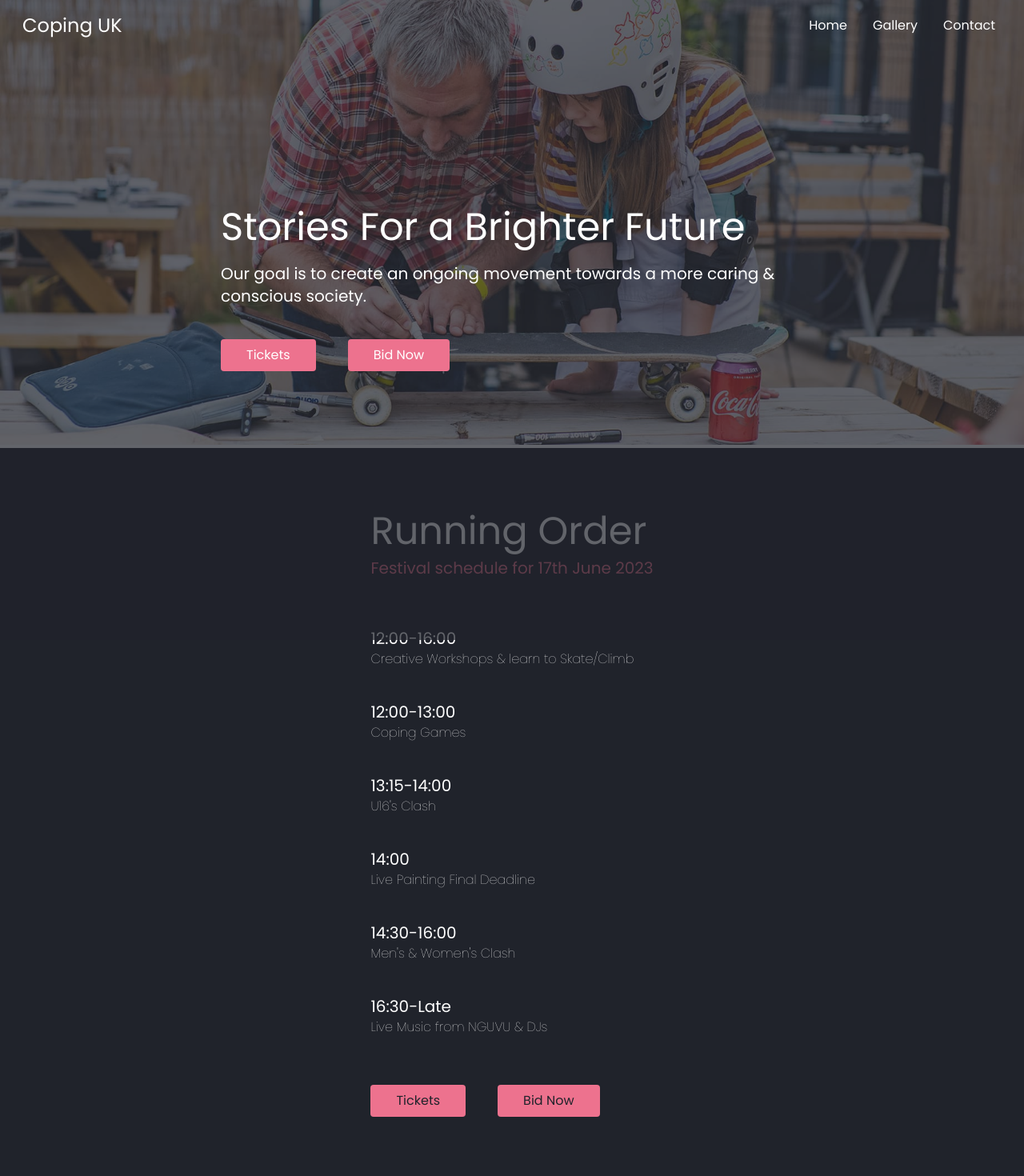
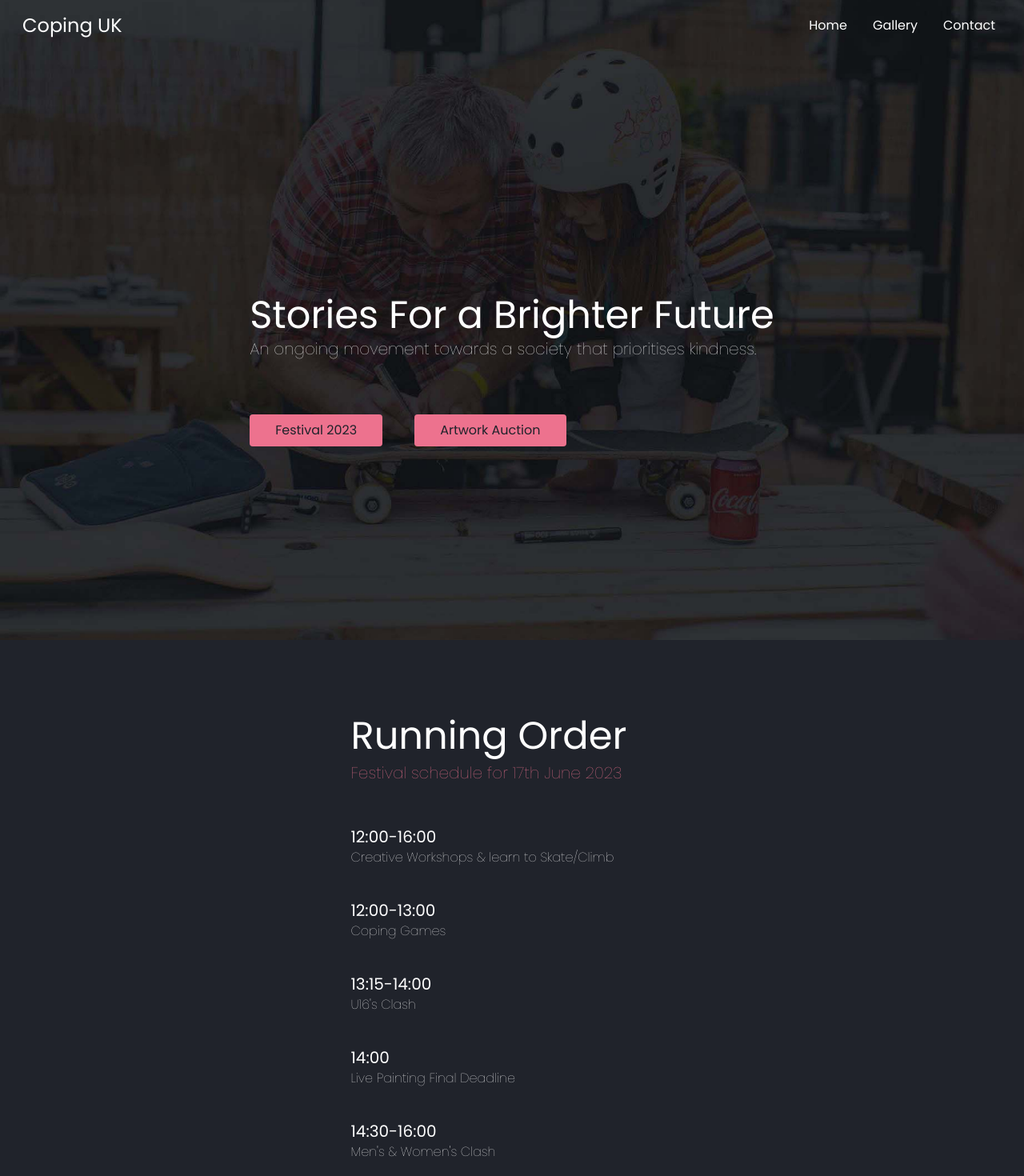
Before and after one commit to WilHesk/coping2023, a Next.js app: page / in a window 1280 px wide. Shown: the top 1470 px of the page at 80% size. Built offline with nearby package versions, Linux system fonts and the light colour scheme.

Commit message:
pre festival edits

```diff
--- a/components/Content.jsx
+++ b/components/Content.jsx
@@ -6,32 +6,32 @@ const Content = ({heading, subhead, time1, event1, time2, event2, time3, event3,
     <div className='flex items-center justify-center h-auto pt-20 pb-20 mb-12 bg-fixed bg-center bg-dkgrey'>
 
             <div className='text-white '>
-              <h2 className='text-5xl font-normal text-white '>{heading}</h2>
-              <p className='py-2 text-xl text-pink'>{subhead}</p>
+              <h2 className='pl-4 pr-4 pt-4 pb-2 text-5xl font-normal text-white '>{heading}</h2>
+              <p className='pl-4 pr-20 text-xl font-thin text-pink'>{subhead}</p>
               <div className='mt-[2rem]'>
-              <p className='py-5 pb-0 text-xl '>{time1}</p>
-              <p className='py-5 pt-0 font-thin '>{event1}</p>
-              <p className='py-5 pb-0 text-xl '>{time2}</p>
-              <p className='py-5 pt-0 font-thin '>{event2}</p>
-              <p className='py-5 pb-0 text-xl '>{time3}</p>
-              <p className='py-5 pt-0 font-thin '>{event3}</p>
-              <p className='py-5 pb-0 text-xl '>{time4}</p>
-              <p className='py-5 pt-0 font-thin '>{event4}</p>
-              <p className='py-5 pb-0 text-xl '>{time5}</p>
-              <p className='py-5 pt-0 font-thin '>{event5}</p>
-              <p className='py-5 pb-0 text-xl '>{time6}</p>
-              <p className='py-5 pt-0 font-thin '>{event6}</p>
+              <p className='pl-4 py-5 pb-0 pr-20 text-xl '>{time1}</p>
+              <p className='pl-4 py-5 pt-0 pr-20 font-thin '>{event1}</p>
+              <p className='pl-4 py-5 pb-0 pr-20 text-xl '>{time2}</p>
+              <p className='pl-4 py-5 pt-0 pr-20 font-thin '>{event2}</p>
+              <p className='pl-4 py-5 pb-0 pr-20 text-xl '>{time3}</p>
+              <p className='pl-4 py-5 pt-0 pr-20 font-thin '>{event3}</p>
+              <p className='pl-4 py-5 pb-0 pr-20 text-xl '>{time4}</p>
+              <p className='pl-4 py-5 pt-0 pr-20 font-thin '>{event4}</p>
+              <p className='pl-4 py-5 pb-0 pr-20 text-xl '>{time5}</p>
+              <p className='pl-4 py-5 pt-0 pr-20 font-thin '>{event5}</p>
+              <p className='pl-4 py-5 pb-0 pr-20 text-xl '>{time6}</p>
+              <p className='pl-4 py-5 pt-0 pr-20 font-thin '>{event6}</p>
             </div>
 
             <div className='pt-10'>
               <Link href='https://www.graystoneactionsports.co.uk/graystonenewsblog/coping-2023'>
               <a target="_blank">
-              <button className='px-8 py-2 rounded mr-10 bg-pink text-dkgrey'>{button}</button>
+              <button className=' m-4 px-8 py-2 rounded bg-pink text-dkgrey hover:bg-white'>{button}</button>
               </a>
               </Link>
               <Link href='https://www.jumblebee.co.uk/copingfestival2023auction'>
               <a target="_blank">
-              <button className='px-8 py-2 rounded bg-pink text-dkgrey'>{button2}</button>
+              <button className='m-4 px-8 py-2 rounded bg-pink text-dkgrey hover:bg-white '>{button2}</button>
               </a>
               </Link>
             </div>
--- a/components/Hero.jsx
+++ b/components/Hero.jsx
@@ -3,29 +3,24 @@ import Link from 'next/link';
 
 const Hero = ({heading, message, button, button2, heading2, message2 }) => {
   return (
-    <div className='flex items-center justify-center h-auto mb-1 bg-fixed bg-center bg-cover custom-img'>
-        {/* Overlay */}
-        <div className='absolute top-0 left-0 right-0 bottom-0 bg-dkgrey/70 z-[2]' />
-        <div className='p-5 text-white z-[2] mt-[15rem] mr-[20%] ml-[20%]'>
+    <div className='flex items-center justify-center h-screen mb-0 bg-fixed bg-center bg-cover custom-img'>
+
+        <div className='p-5 text-white mt-[8rem] mr-[10%] ml-[10%]'>
             <div>
               <h2 className='text-5xl font-normal '>{heading}</h2>
-              <p className='py-5 text-xl '>{message}</p>
+              <p className='pt-1 pb-12 text-xl font-thin '>{message}</p>
             </div>
             <div>
               <Link href='https://www.graystoneactionsports.co.uk/graystonenewsblog/coping-2023'>
               <a target="_blank">
-              <button className='mt-5 rounded px-8 py-2 mr-10  bg-pink'>{button}</button>
+              <button className='mt-5 rounded px-8 py-2 mr-10  bg-pink text-dkgrey hover:bg-white'>{button}</button>
               </a>
               </Link>
               <Link href='https://www.jumblebee.co.uk/copingfestival2023auction'>
               <a target="_blank">
-              <button className='mt-5 rounded px-8 py-2 bg-pink'>{button2}</button>
+              <button className='mt-5 rounded px-8 py-2 bg-pink text-dkgrey hover:bg-white'>{button2}</button>
               </a>
               </Link>
-            </div>
-            <div className='mt-[2rem]'>
-              <h2 className='text-5xl font-normal '>{heading2}</h2>
-              <p className='py-5 text-xl '>{message2}</p>
             </div>
 
         </div>
--- a/pages/index.js
+++ b/pages/index.js
@@ -13,7 +13,7 @@ export default function Home() {
         <meta name="description" content="Generated by create next app" />
         <link rel="icon" href="/favicon.ico" />
       </Head>
-      <Hero heading='Stories For a Brighter Future' message='Our goal is to create an ongoing movement towards a more caring & conscious society.' button='Tickets' button2='Bid Now'/>
+      <Hero heading='Stories For a Brighter Future' message='An ongoing movement towards a society that prioritises kindness.' button='Festival 2023' button2='Artwork Auction'/>
       <Content heading='Running Order' subhead='Festival schedule for 17th June 2023' time1='12:00-16:00' event1='Creative Workshops & learn to Skate/Climb' time2='12:00-13:00' event2='Coping Games' time3='13:15-14:00' event3="U16's Clash" time4='14:00' event4="Live Painting Final Deadline" time5='14:30-16:00' event5="Men's & Women's Clash" time6='16:30-Late' event6="Live Music from NGUVU & DJs" button='Tickets' button2='Bid Now'/>
       <Slider slides={SliderData} />
     </div>
```
Also changed, not shown: public/coping-hero-image1.jpg.
